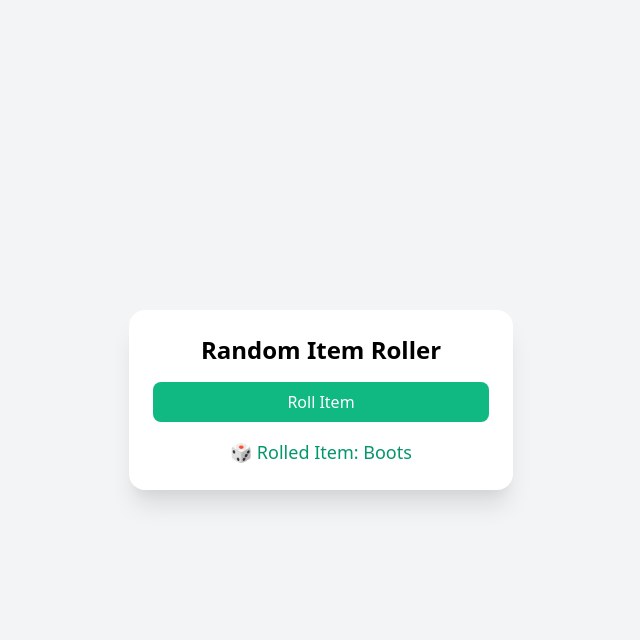
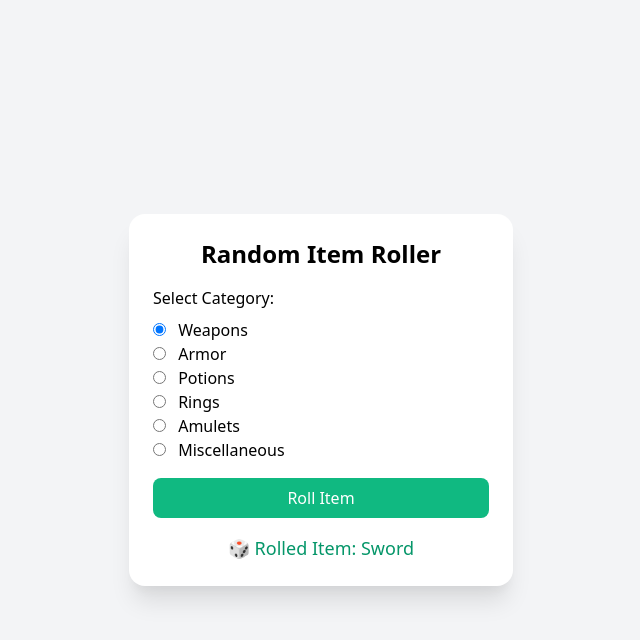
Before and after one commit to Nemeion-ARPG/Activities, a plain HTML site: page index.html in a window 1280 px wide. Both pictures are taken after a click on the button "Roll Item". Shown: the whole page, without its empty margins (319-959 px from the left). Drawn offline with nearby package versions, Linux system fonts and the light colour scheme.

Commit message:
Add categories
Add categories for multiple activities

```diff
--- a/data/items.js
+++ b/data/items.js
@@ -1 +1,26 @@
-export const items = ["Sword", "Shield", "Potion", "Bow", "Arrow", "Helmet", "Armor", "Ring", "Amulet", "Boots"];
+export const categories = {
+    weapons: [
+      { name: "Sword", rarity: 5 },
+      { name: "Bow", rarity: 3 }
+    ],
+    armor: [
+      { name: "Shield", rarity: 4 },
+      { name: "Helmet", rarity: 2 }
+    ],
+    potions: [
+      { name: "Healing Potion", rarity: 8 },
+      { name: "Mana Potion", rarity: 5 }
+    ],
+    rings: [
+      { name: "Ring of Strength", rarity: 6 },
+      { name: "Ring of Dexterity", rarity: 4 }
+    ],
+    amulets: [
+      { name: "Amulet of Protection", rarity: 7 },
+      { name: "Amulet of Power", rarity: 3 }
+    ],
+    misc: [
+      { name: "Rope", rarity: 10 },
+      { name: "Lantern", rarity: 7 }
+    ]
+  };
--- a/index.html
+++ b/index.html
@@ -9,6 +9,17 @@
 <body class="bg-gray-100 flex justify-center items-center min-h-screen">
   <div class="bg-white shadow-xl rounded-2xl p-6 w-96">
     <h1 class="text-2xl font-bold text-center mb-4">Random Item Roller</h1>
+    <div class="mb-4">
+      <label class="block mb-2 font-medium">Select Category:</label>
+      <div class="flex flex-col">
+        <label><input type="radio" name="category" value="weapons" class="mr-2" checked> Weapons</label>
+        <label><input type="radio" name="category" value="armor" class="mr-2"> Armor</label>
+        <label><input type="radio" name="category" value="potions" class="mr-2"> Potions</label>
+        <label><input type="radio" name="category" value="rings" class="mr-2"> Rings</label>
+        <label><input type="radio" name="category" value="amulets" class="mr-2"> Amulets</label>
+        <label><input type="radio" name="category" value="misc" class="mr-2"> Miscellaneous</label>
+      </div>
+    </div>
     <button
       id="rollItem"
       class="bg-green-500 text-white px-4 py-2 rounded-lg w-full hover:bg-green-600"
@@ -19,15 +30,24 @@
   </div>
 
   <script type="module">
-    import { items } from './data/items.js';
+    import { categories } from './data/items.js';
 
     const rollItemButton = document.getElementById('rollItem');
     const resultDisplay = document.getElementById('result');
 
+    function getWeightedRandomItem(items) {
+      const weightedItems = items.flatMap(item => Array(item.rarity).fill(item.name));
+      const randomIndex = Math.floor(Math.random() * weightedItems.length);
+      return weightedItems[randomIndex];
+    }
+
     rollItemButton.addEventListener('click', () => {
+      const selectedCategory = document.querySelector('input[name="category"]:checked').value;
+      const items = categories[selectedCategory] || [];
+
       if (items.length > 0) {
-        const randomIndex = Math.floor(Math.random() * items.length);
-        resultDisplay.textContent = `🎲 Rolled Item: ${items[randomIndex]}`;
+        const rolledItem = getWeightedRandomItem(items);
+        resultDisplay.textContent = `🎲 Rolled Item: ${rolledItem}`;
       } else {
         resultDisplay.textContent = '⚠️ No items available!';
       }
```
